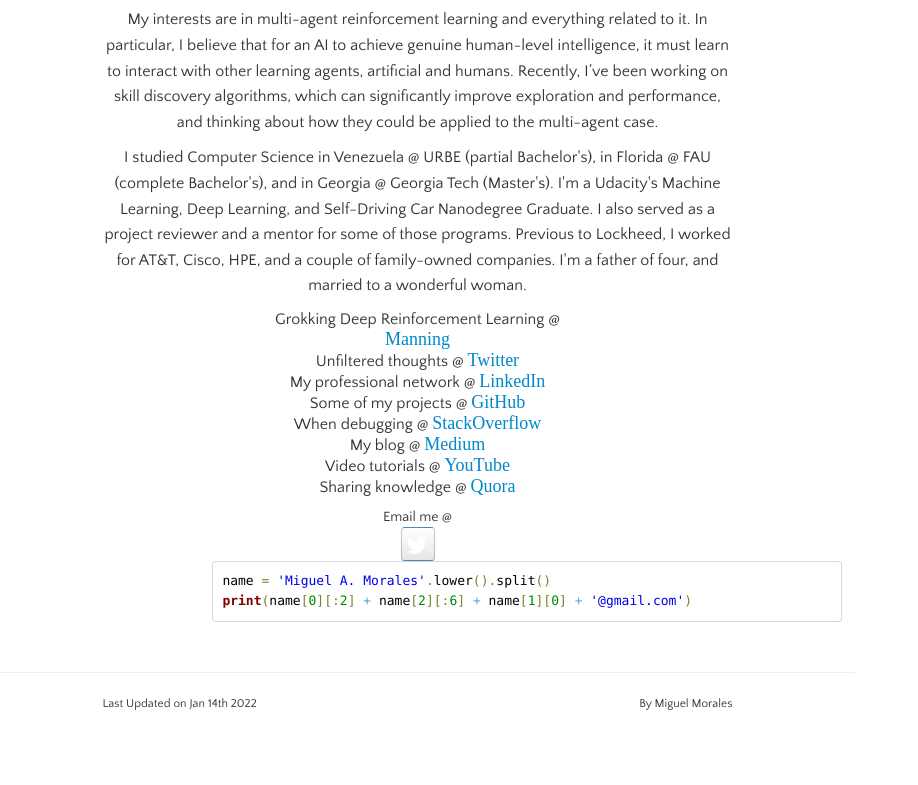
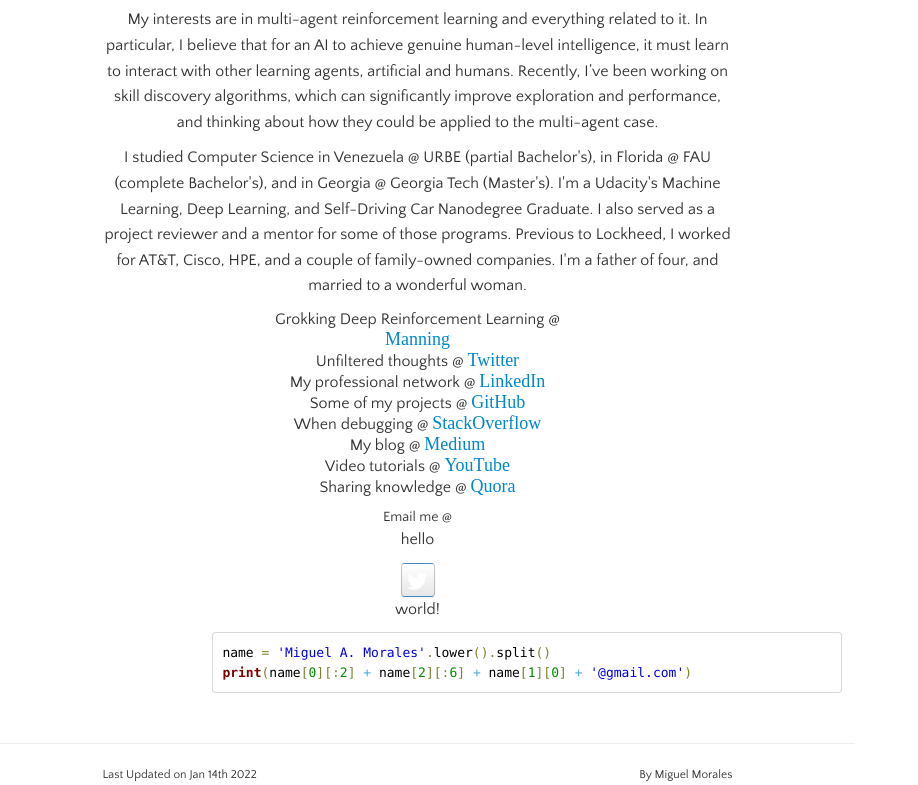
Before and after one commit to mimoralea/mimoralea.github.io, a plain HTML site: page index.html in a window 1280 px wide. Shown: the part 765-1550 px from the top of the page, without its empty margins (0-918 px from the left). Before the commit the page ends 1479 px from the top, so only its background shows below. Drawn offline with Linux system fonts and the light colour scheme; a web font is replaced by a local one.

Commit message:
Social test

```diff
--- a/index.html
+++ b/index.html
@@ -81,9 +81,11 @@
 	    </ul>
 	    Email me @
 	</div>
+	<p>hello</p>
         <a class="btn btn-social-icon btn-twitter">
             <span class="fa fa-twitter"></span>
         </a>
+	<p>world!</p>
     </div>
 
     <div class="row text-left">
```
